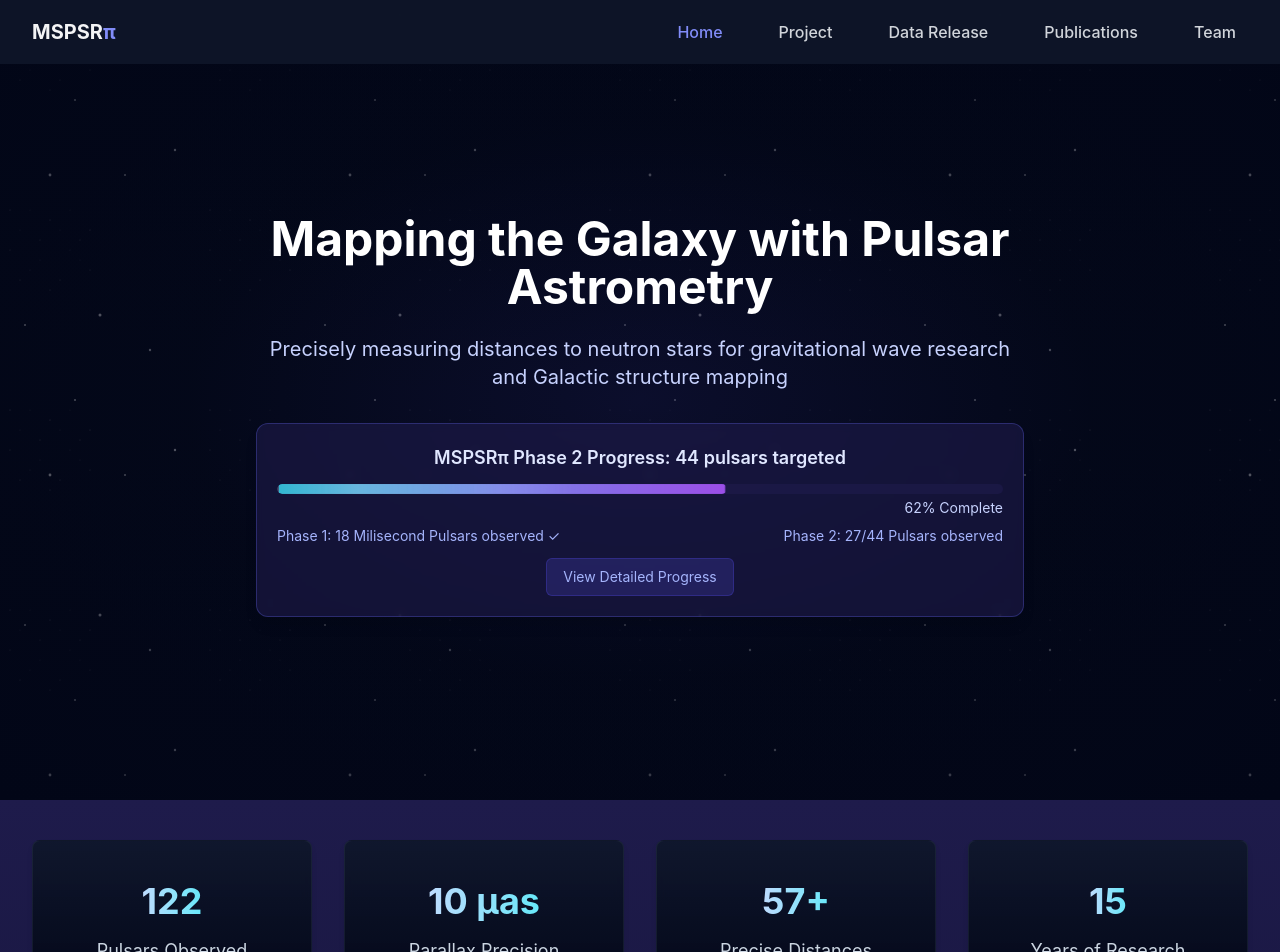
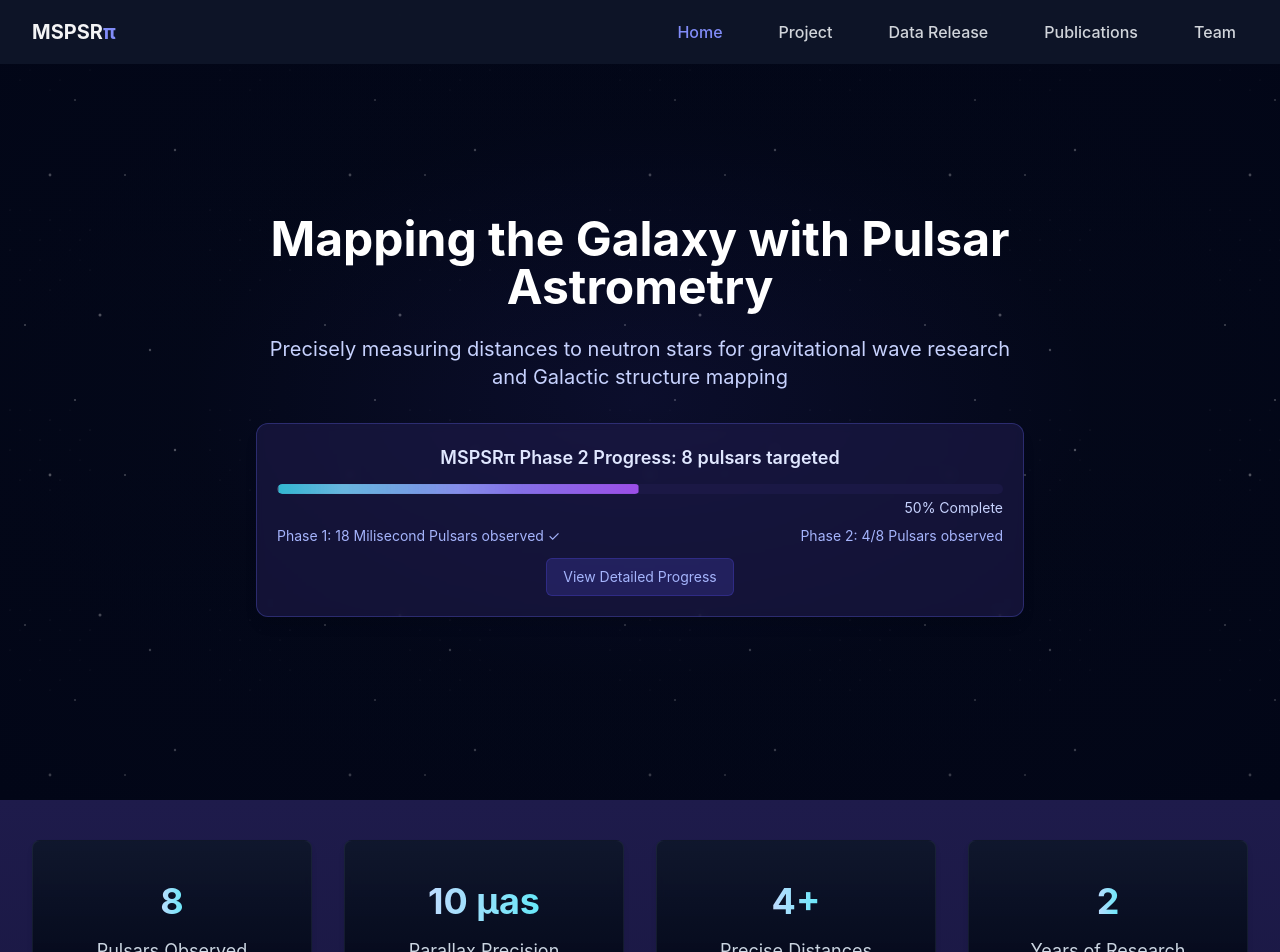
Before and after one commit to codexnyctis/test-deploy, a React (Create React App) app: page / in a window 1280 px wide. Shown: the top 952 px of the page. Built offline with nearby package versions, Linux system fonts and the light colour scheme.

Commit message:
AP-001: Modified home page to retrieve data from a JSON file

```diff
--- /dev/null
+++ b/src/data/HomePage.json
@@ -0,0 +1,31 @@
+{
+    "projectStats": [
+      { "label": "Pulsars Observed", "value": "45" },
+      { "label": "Parallax Precision", "value": "10 μas" },
+      { "label": "Precise Distances", "value": "57+" },
+      { "label": "Years of Research", "value": "15" }
+    ],
+    "phase2Progress": {
+      "totalPulsars": 45,
+      "observedPulsars": 27,
+      "percentComplete": 62
+    },
+    "researchQuestions": [
+      {
+        "title": "Precise Pulsar Distances",
+        "description": "What are the precise distances to the 44 millisecond pulsars being observed in the MSPSRPI2 program?"
+      },
+      {
+        "title": "Gravitational Wave Detection",
+        "description": "How can accurate astrometric measurements of millisecond pulsars improve the sensitivity of pulsar timing arrays for gravitational wave detection?"
+      },
+      {
+        "title": "Testing Relativity",
+        "description": "How can precise distance measurements to millisecond pulsars in binary systems improve tests of general relativity and alternative theories of gravity?"
+      },
+      {
+        "title": "Galactic Distribution",
+        "description": "How do millisecond pulsars distribute throughout the Galaxy, and what does this reveal about their formation and evolution?"
+      }
+    ]
+  }
--- a/src/pages/Homepage.js
+++ b/src/pages/Homepage.js
@@ -1,7 +1,11 @@
-import React, { useState } from 'react';
+import React, { useState, useEffect } from 'react';
 import { Link } from 'react-router-dom';
 import { MapPin, Star, Book, ChevronRight, Users, ExternalLink, Search, Download } from 'lucide-react';
 import PulsarVisualizations from './PulsarVisualizations'; // Import the PulsarVisualizations component
+import homepageData from '../data/HomePage.json';
+import observationData from '../data/observationData.json';
+
+
 
 /*Hi Kavindu! Pulsar visualizations component is the one in that what are milisecond pulsars section.
 It is a separate component that you can find in the components folder.
@@ -12,42 +16,52 @@ const Homepage = () => {
   const [questionSlide, setQuestionSlide] = useState(0);
   const [teamMemberSlide, setTeamMemberSlide] = useState(0);
 
-  // Project stats
-  const projectStats = [
-    { value: "122", label: "Pulsars Observed" },
-    { value: "10 μas", label: "Parallax Precision" },
-    { value: "57+", label: "Precise Distances" },
-    { value: "15", label: "Years of Research" }
-  ];
 
-  // Phase 2 Progress
-  const phase2Progress = {
-    totalPulsars: 44,
-    observedPulsars: 27,
-    percentComplete: 62
-  };
+  const [projectStats, setProjectStats] = useState([]);
 
-  // Research Questions - All made up, we need to get this from Adam and Bailey
-  const researchQuestions = [
-    {
-      title: "Precise Pulsar Distances",
-      description: "What are the precise distances to the 44 millisecond pulsars being observed in the MSPSRPI2 program?"
-    },
-    {
-      title: "Gravitational Wave Detection",
-      description: "How can accurate astrometric measurements of millisecond pulsars improve the sensitivity of pulsar timing arrays for gravitational wave detection?"
-    },
-    {
-      title: "Testing Relativity",
-      description: "How can precise distance measurements to millisecond pulsars in binary systems improve tests of general relativity and alternative theories of gravity?"
-    },
-    {
-      title: "Galactic Distribution",
-      description: "How do millisecond pulsars distribute throughout the Galaxy, and what does this reveal about their formation and evolution?"
-    }
-  ];
+  const [phase2Progress, setPhase2Progress] = useState({
+    totalPulsars: 0,
+    observedPulsars: 0,
+    percentComplete: 0
+  });
+  const [researchQuestions, setResearchQuestions] = useState([]);
 
-  // Team Members data with actual team of PSRPI but I am not sure if it is still the same
+  useEffect(() => {
+    const uniqueSources = new Set();
+    const completedSources = new Set();
+    let earliestDate = new Date();
+
+    observationData.forEach(obs => {
+      uniqueSources.add(obs.srcname);
+      const obsDate = new Date(obs.obsDate);
+      if (obsDate < earliestDate) earliestDate = obsDate;
+
+      if (obs.status === 'complete') {
+        completedSources.add(obs.srcname);
+      }
+    });
+
+    const total = uniqueSources.size;
+    const completed = completedSources.size;
+    const percent = total ? Math.round((completed / total) * 100) : 0;
+    const yearsOfResearch = new Date().getFullYear() - earliestDate.getFullYear();
+
+    setProjectStats([
+      { value: total.toString(), label: "Pulsars Observed" },
+      { ...homepageData.projectStats.find(stat => stat.label === "Parallax Precision") },
+      { value: `${completed}+`, label: "Precise Distances" },
+      { value: yearsOfResearch.toString(), label: "Years of Research" }
+    ]);
+
+    setPhase2Progress({
+      totalPulsars: total,
+      observedPulsars: completed,
+      percentComplete: percent
+    });
+
+    setResearchQuestions(homepageData.researchQuestions);
+  }, []);
+
   const teamMembers = [
     {
       name: "Adam Deller",
```
